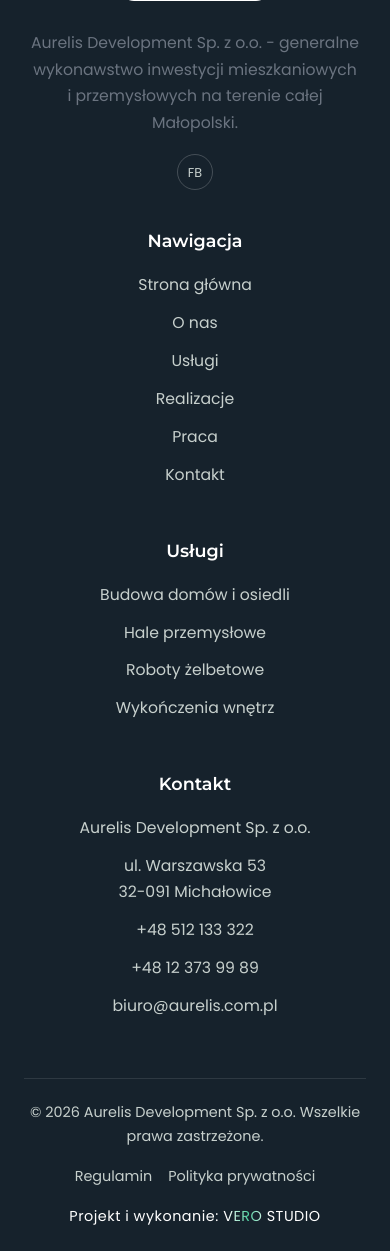
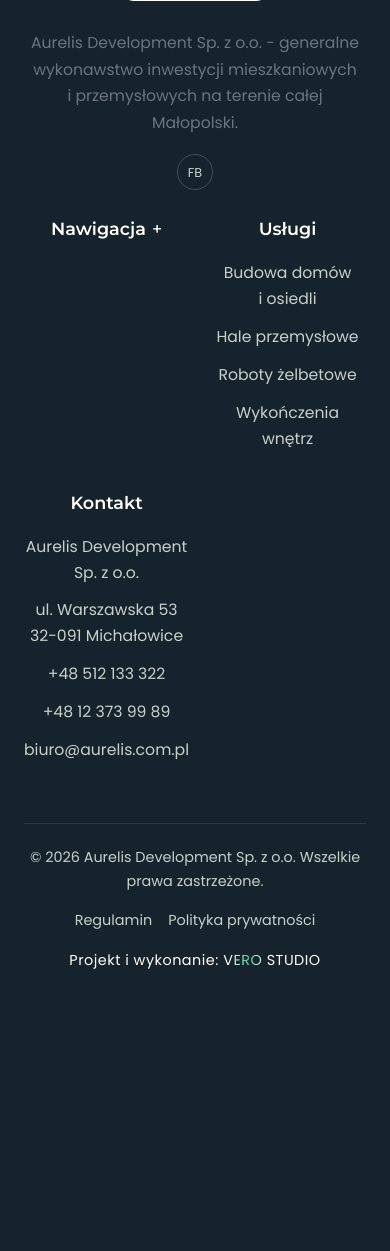
Before and after one commit to 78781978/aurelis-development, a PHP site: page /kontakt.html in a window 390 px wide. Shown: the part 2716-3967 px from the top of the page. After the commit the page ends 3685 px from the top, so only its background shows below. Run offline with PHP 8.4, Linux system fonts and the light colour scheme.

Commit message:
Shorten mobile footer: 2-column layout + collapsible Nawigacja
On mobile (<=960px), the footer grid switches from 1 column to 2
(About/social spans full width, Nawigacja/Usługi/Kontakt fill the
2-column grid below), roughly halving footer height. The "Nawigacja"
list also becomes a collapsible accordion on mobile (closed by
default, tap to expand) - a real <button> with aria-expanded, toggled
via a small script.js handler, CSS max-height transition. Desktop is
unaffected: the button renders identically to the previous <h4> and
the list is always shown regardless of state.

Applied identically to the static site and the WordPress theme
(aurelis_fallback_menu() now accepts optional <ul> attributes so the
footer's fallback nav can carry the accordion id/class without
affecting its use in the header).

```diff
--- a/index.html
+++ b/index.html
@@ -155,8 +155,8 @@
         </div>
       </div>
       <div>
-        <h4>Nawigacja</h4>
-        <ul>
+        <button type="button" class="footer-nav-toggle" aria-expanded="false" aria-controls="footerNavList">Nawigacja</button>
+        <ul id="footerNavList" class="footer-nav-list">
           <li><a href="index.html">Strona główna</a></li>
           <li><a href="o-nas.html">O nas</a></li>
           <li><a href="uslugi.html">Usługi</a></li>
--- a/kontakt.html
+++ b/kontakt.html
@@ -145,8 +145,8 @@
         </div>
       </div>
       <div>
-        <h4>Nawigacja</h4>
-        <ul>
+        <button type="button" class="footer-nav-toggle" aria-expanded="false" aria-controls="footerNavList">Nawigacja</button>
+        <ul id="footerNavList" class="footer-nav-list">
           <li><a href="index.html">Strona główna</a></li>
           <li><a href="o-nas.html">O nas</a></li>
           <li><a href="uslugi.html">Usługi</a></li>
--- a/o-nas.html
+++ b/o-nas.html
@@ -143,8 +143,8 @@
         </div>
       </div>
       <div>
-        <h4>Nawigacja</h4>
-        <ul>
+        <button type="button" class="footer-nav-toggle" aria-expanded="false" aria-controls="footerNavList">Nawigacja</button>
+        <ul id="footerNavList" class="footer-nav-list">
           <li><a href="index.html">Strona główna</a></li>
           <li><a href="o-nas.html">O nas</a></li>
           <li><a href="uslugi.html">Usługi</a></li>
--- a/polityka-prywatnosci.html
+++ b/polityka-prywatnosci.html
@@ -121,8 +121,8 @@
         </div>
       </div>
       <div>
-        <h4>Nawigacja</h4>
-        <ul>
+        <button type="button" class="footer-nav-toggle" aria-expanded="false" aria-controls="footerNavList">Nawigacja</button>
+        <ul id="footerNavList" class="footer-nav-list">
           <li><a href="index.html">Strona główna</a></li>
           <li><a href="o-nas.html">O nas</a></li>
           <li><a href="uslugi.html">Usługi</a></li>
--- a/praca.html
+++ b/praca.html
@@ -135,8 +135,8 @@
         </div>
       </div>
       <div>
-        <h4>Nawigacja</h4>
-        <ul>
+        <button type="button" class="footer-nav-toggle" aria-expanded="false" aria-controls="footerNavList">Nawigacja</button>
+        <ul id="footerNavList" class="footer-nav-list">
           <li><a href="index.html">Strona główna</a></li>
           <li><a href="o-nas.html">O nas</a></li>
           <li><a href="uslugi.html">Usługi</a></li>
--- a/realizacje.html
+++ b/realizacje.html
@@ -125,8 +125,8 @@
         </div>
       </div>
       <div>
-        <h4>Nawigacja</h4>
-        <ul>
+        <button type="button" class="footer-nav-toggle" aria-expanded="false" aria-controls="footerNavList">Nawigacja</button>
+        <ul id="footerNavList" class="footer-nav-list">
           <li><a href="index.html">Strona główna</a></li>
           <li><a href="o-nas.html">O nas</a></li>
           <li><a href="uslugi.html">Usługi</a></li>
--- a/regulamin.html
+++ b/regulamin.html
@@ -100,8 +100,8 @@
         </div>
       </div>
       <div>
-        <h4>Nawigacja</h4>
-        <ul>
+        <button type="button" class="footer-nav-toggle" aria-expanded="false" aria-controls="footerNavList">Nawigacja</button>
+        <ul id="footerNavList" class="footer-nav-list">
           <li><a href="index.html">Strona główna</a></li>
           <li><a href="o-nas.html">O nas</a></li>
           <li><a href="uslugi.html">Usługi</a></li>
--- a/script.js
+++ b/script.js
@@ -14,6 +14,17 @@ document.addEventListener('DOMContentLoaded', function () {
       });
     });
   }
+
+  // Footer navigation accordion (mobile)
+  document.querySelectorAll('.footer-nav-toggle').forEach(function (btn) {
+    var list = document.getElementById(btn.getAttribute('aria-controls'));
+    if (!list) return;
+    btn.addEventListener('click', function () {
+      var expanded = btn.getAttribute('aria-expanded') === 'true';
+      btn.setAttribute('aria-expanded', String(!expanded));
+      list.classList.toggle('is-open', !expanded);
+    });
+  });
 
   // Sticky header shadow on scroll
   var header = document.querySelector('.site-header');
--- a/style.css
+++ b/style.css
@@ -672,6 +672,20 @@ form.contact-form{ display:grid; gap:18px; }
 .footer-grid p{ font-size: 0.98rem; line-height: 1.7; }
 .footer-grid ul li{ margin-bottom: 12px; font-size: 0.98rem; }
 .footer-grid ul li a:hover{ color: var(--accent-light); }
+.footer-nav-toggle{
+  display:block;
+  width:100%;
+  background:none;
+  border:none;
+  padding:0;
+  margin:0 0 20px;
+  color: var(--white);
+  font-family: var(--font-heading);
+  font-weight:600;
+  font-size: 1.1rem;
+  text-align:center;
+  cursor:default;
+}
 .footer-logo{
   display:inline-block;
   background: var(--white);
@@ -773,7 +787,26 @@ form.contact-form{ display:grid; gap:18px; }
   .main-nav a{ display:block; padding: 14px 0; }
   .header-phone{ display:none; }
   .grid--3, .grid--4, .grid--2{ grid-template-columns: 1fr; }
-  .footer-grid{ grid-template-columns: 1fr; text-align:center; }
+  .footer-grid{ grid-template-columns: 1fr 1fr; text-align:center; gap: 28px 20px; }
+  .footer-grid > div:first-child{ grid-column: 1 / -1; }
+  .footer-nav-toggle{
+    cursor:pointer;
+    display:flex;
+    align-items:center;
+    justify-content:center;
+    gap:6px;
+  }
+  .footer-nav-toggle::after{
+    content:"+";
+    font-weight:400;
+  }
+  .footer-nav-toggle[aria-expanded="true"]::after{ content:"\2212"; }
+  .footer-nav-list{
+    max-height:0;
+    overflow:hidden;
+    transition:max-height 0.3s ease;
+  }
+  .footer-nav-list.is-open{ max-height:400px; }
   .section{ padding: 56px 0; }
   .service-row{ grid-template-columns: 60px 1fr; }
   .logo img{ height: 90px; }
--- a/uslugi.html
+++ b/uslugi.html
@@ -181,8 +181,8 @@
         </div>
       </div>
       <div>
-        <h4>Nawigacja</h4>
-        <ul>
+        <button type="button" class="footer-nav-toggle" aria-expanded="false" aria-controls="footerNavList">Nawigacja</button>
+        <ul id="footerNavList" class="footer-nav-list">
           <li><a href="index.html">Strona główna</a></li>
           <li><a href="o-nas.html">O nas</a></li>
           <li><a href="uslugi.html">Usługi</a></li>
--- a/wp-theme/aurelis-development/footer.php
+++ b/wp-theme/aurelis-development/footer.php
@@ -11,16 +11,16 @@
         </div>
       </div>
       <div>
-        <h4>Nawigacja</h4>
+        <button type="button" class="footer-nav-toggle" aria-expanded="false" aria-controls="footerNavList">Nawigacja</button>
         <?php
         if ( has_nav_menu( 'primary' ) ) {
           wp_nav_menu( array(
             'theme_location' => 'primary',
             'container'      => false,
-            'items_wrap'     => '<ul>%3$s</ul>',
+            'items_wrap'     => '<ul id="footerNavList" class="footer-nav-list">%3$s</ul>',
           ) );
         } else {
-          aurelis_fallback_menu();
+          aurelis_fallback_menu( 'id="footerNavList" class="footer-nav-list"' );
         }
         ?>
       </div>
--- a/wp-theme/aurelis-development/functions.php
+++ b/wp-theme/aurelis-development/functions.php
@@ -86,7 +86,7 @@ add_action( 'wp_head', 'aurelis_noindex_legal_pages', 1 );
 /**
  * Fallback menu, gdyby nikt jeszcze nie utworzył menu w Wygląd → Menu.
  */
-function aurelis_fallback_menu() {
+function aurelis_fallback_menu( $ul_attrs = '' ) {
 	$pages = array(
 		'/'                     => 'Strona główna',
 		'o-nas'                 => 'O nas',
@@ -95,7 +95,7 @@ function aurelis_fallback_menu() {
 		'praca'                 => 'Praca',
 		'kontakt'               => 'Kontakt',
 	);
-	echo '<ul>';
+	echo '<ul' . ( $ul_attrs ? ' ' . $ul_attrs : '' ) . '>';
 	foreach ( $pages as $slug => $label ) {
 		$url = ( '/' === $slug ) ? home_url( '/' ) : home_url( '/' . $slug . '/' );
 		echo '<li><a href="' . esc_url( $url ) . '">' . esc_html( $label ) . '</a></li>';
```
Also changed, not shown: wp-theme/aurelis-development/assets/script.js (+11 -0 lines), wp-theme/aurelis-development/style.css (+34 -1 lines).
